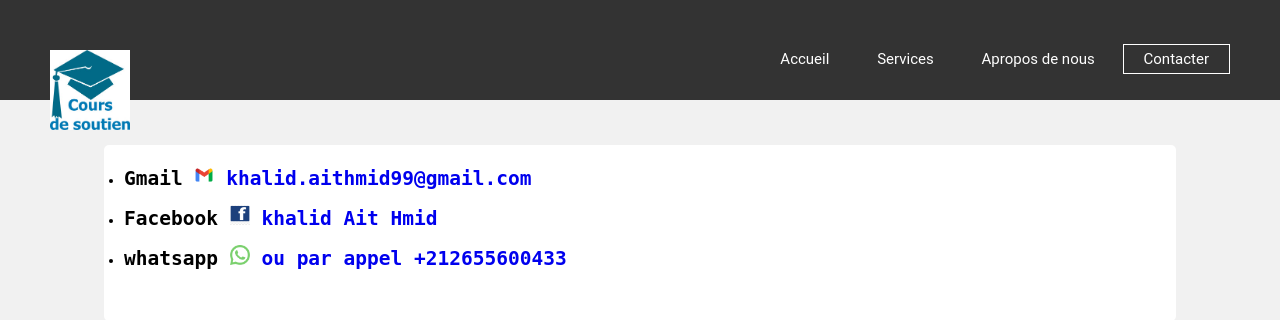
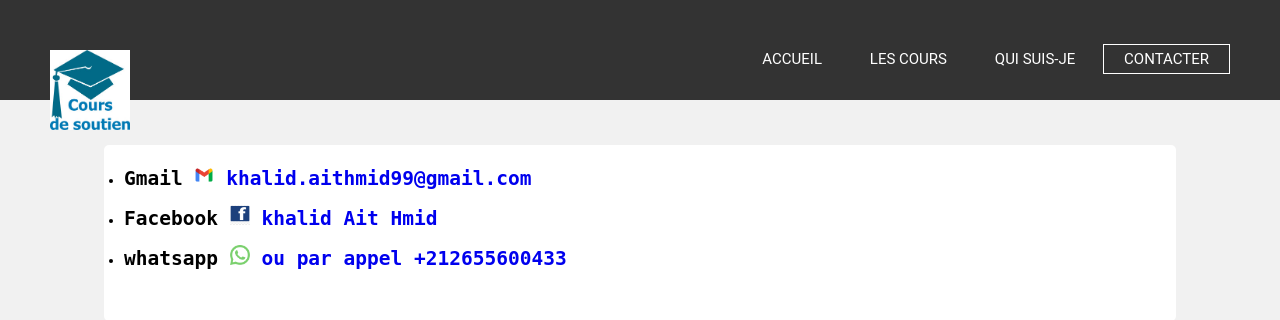
Before and after one commit to kh-lid/soutien, a PHP site: page /contacter.php in a window 1280 px wide. Shown: the top 320 px of the page. Run offline with PHP 8.4, Linux system fonts and the light colour scheme.

Commit message:
Update contacter.php

```diff
--- a/contacter.php
+++ b/contacter.php
@@ -103,10 +103,10 @@ body{
 			<a href="http://sout-ien.herokuapp.com/index.php"><img src="images/logo.jpg"></a>
 		</div>
 		<ul class="main-nav">
-			<li ><a href="http://sout-ien.herokuapp.com/index.php">Accueil</a></li>
-			<li ><a href="http://sout-ien.herokuapp.com/service.php">Services</a></li>
-			<li ><a href="http://sout-ien.herokuapp.com/Apropos.php">Apropos de nous</a></li>
-			<li class="act"><a href="http://sout-ien.herokuapp.com/contacter.php">Contacter </a></li>
+			<li ><a href="http://sout-ien.herokuapp.com/index.php">ACCUEIL</a></li>
+			<li ><a href="http://sout-ien.herokuapp.com/service.php">LES COURS</a></li>
+			<li ><a href="http://sout-ien.herokuapp.com/Apropos.php">QUI SUIS-JE</a></li>
+			<li class="act"><a href="http://sout-ien.herokuapp.com/contacter.php">CONTACTER</a></li>
 		</ul>
 
 	</div>
```
